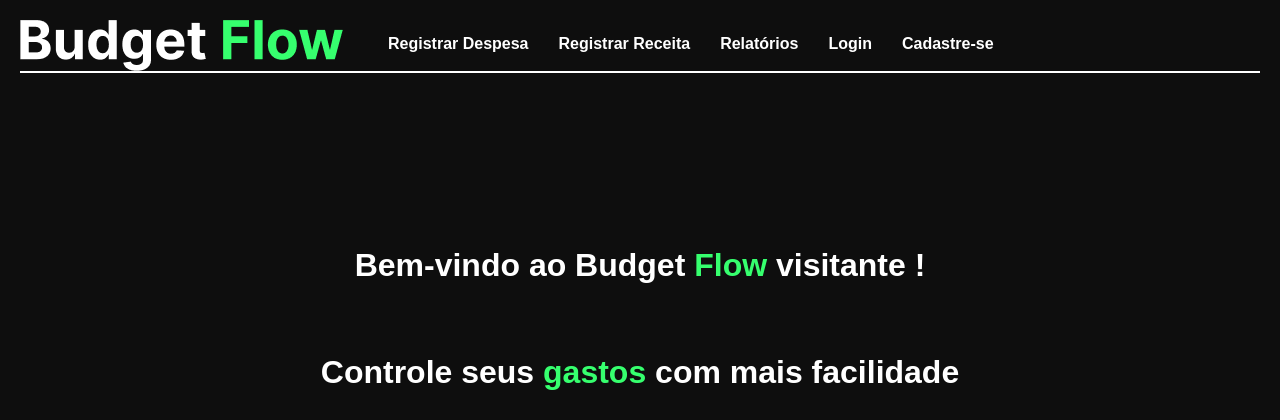
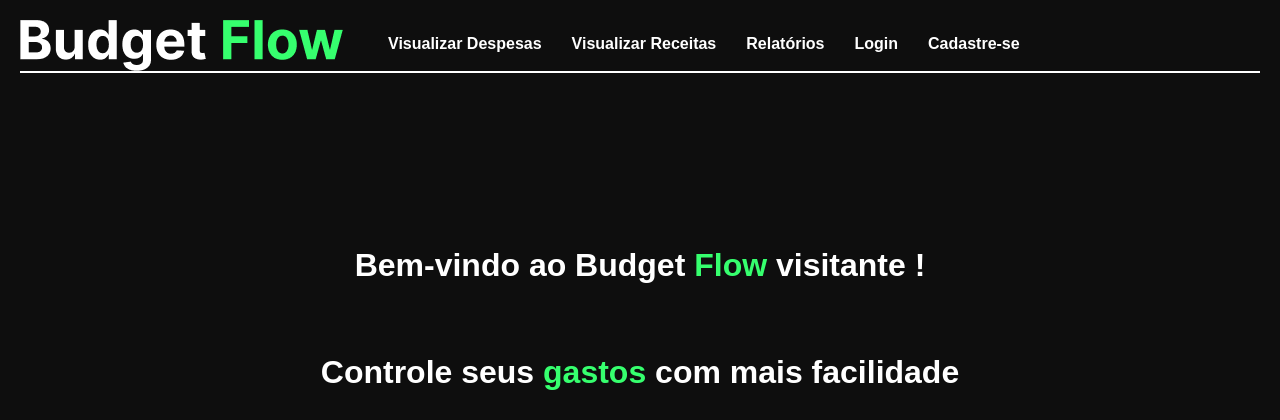
Before and after one commit to thiagocamerato757/BudgetFlow, a Django app: page / in a window 1280 px wide. Shown: the top 420 px of the page. Run offline with Django 5.2, Linux system fonts and the light colour scheme.

```diff
--- a/BudgetFlow/Login/templates/Login/homepage.html
+++ b/BudgetFlow/Login/templates/Login/homepage.html
@@ -12,8 +12,8 @@
         <img src="{% static 'Login/img/Budget_Flow.png' %}" alt="Logo da pagina">
         <div>
             <nav>
-                <a href="{% url 'add_despesa' %}">Registrar Despesa</a>
-                <a href="{% url 'add_receita' %}">Registrar Receita</a>
+                <a href="#"> Visualizar Despesas</a>
+                <a href="#">Visualizar Receitas</a>
                 <a href="#">Relatórios</a>
                 {% if user.is_authenticated %}
                     <a href="{% url 'logout' %}">Sair</a>
```
Also changed, not shown: BudgetFlow/Gastos/templates/Gastos/add_despesas.html (+2 -7 lines), BudgetFlow/Gastos/templates/Gastos/add_receitas.html (+2 -7 lines).
